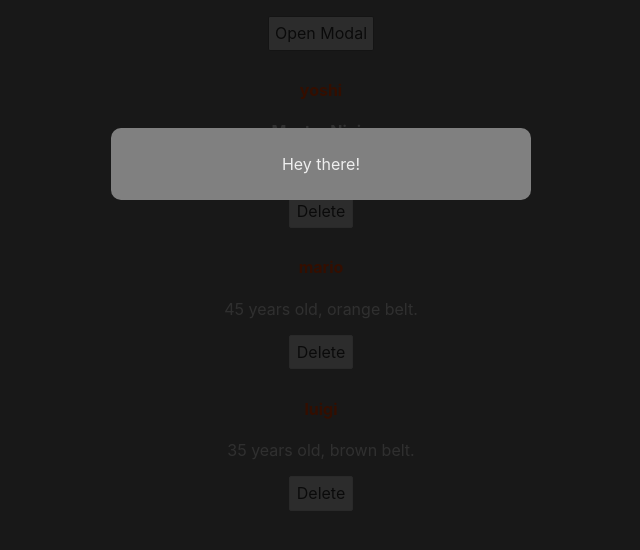
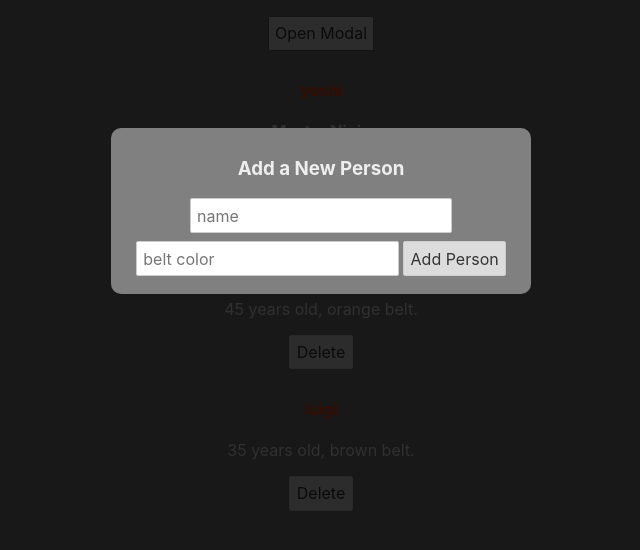
Before and after one commit to aanderson120/sveltePractice, a Svelte app: page / in a window 1280 px wide. Both pictures are taken after a click on the button "Open Modal". Shown: the top 550 px of the page, without its empty margins (319-959 px from the left). Built offline with nearby package versions, Linux system fonts and the light colour scheme.

Commit message:
tutorial 14 - slots

```diff
--- a/src/App.svelte
+++ b/src/App.svelte
@@ -17,7 +17,14 @@
   };
 </script>
 
-<Modal message="Hey there!" isPromo={false} {showModal} on:click={toggleModal} />
+<Modal isPromo={false} {showModal} on:click={toggleModal}>
+  <h3>Add a New Person</h3>
+  <form>
+    <input type="text" placeholder="name" />
+    <input type="text" placeholder="belt color" />
+    <button>Add Person</button>
+  </form>
+</Modal>
 
 <main>
   <button on:click={toggleModal}>Open Modal</button>
--- a/src/Modal.svelte
+++ b/src/Modal.svelte
@@ -1,5 +1,4 @@
 <script>
-  export let message = "default value";
   export let showModal = false;
   export let isPromo = false;
 </script>
@@ -7,7 +6,7 @@
 {#if showModal}
   <div class="backdrop" class:promo={isPromo} on:click>
     <div class="modal">
-      <p>{message}</p>
+      <slot />
     </div>
   </div>
 {/if}
```
Also changed, not shown: public/build/bundle.js, 1 other file (tests, documents, lock files or other folders).
